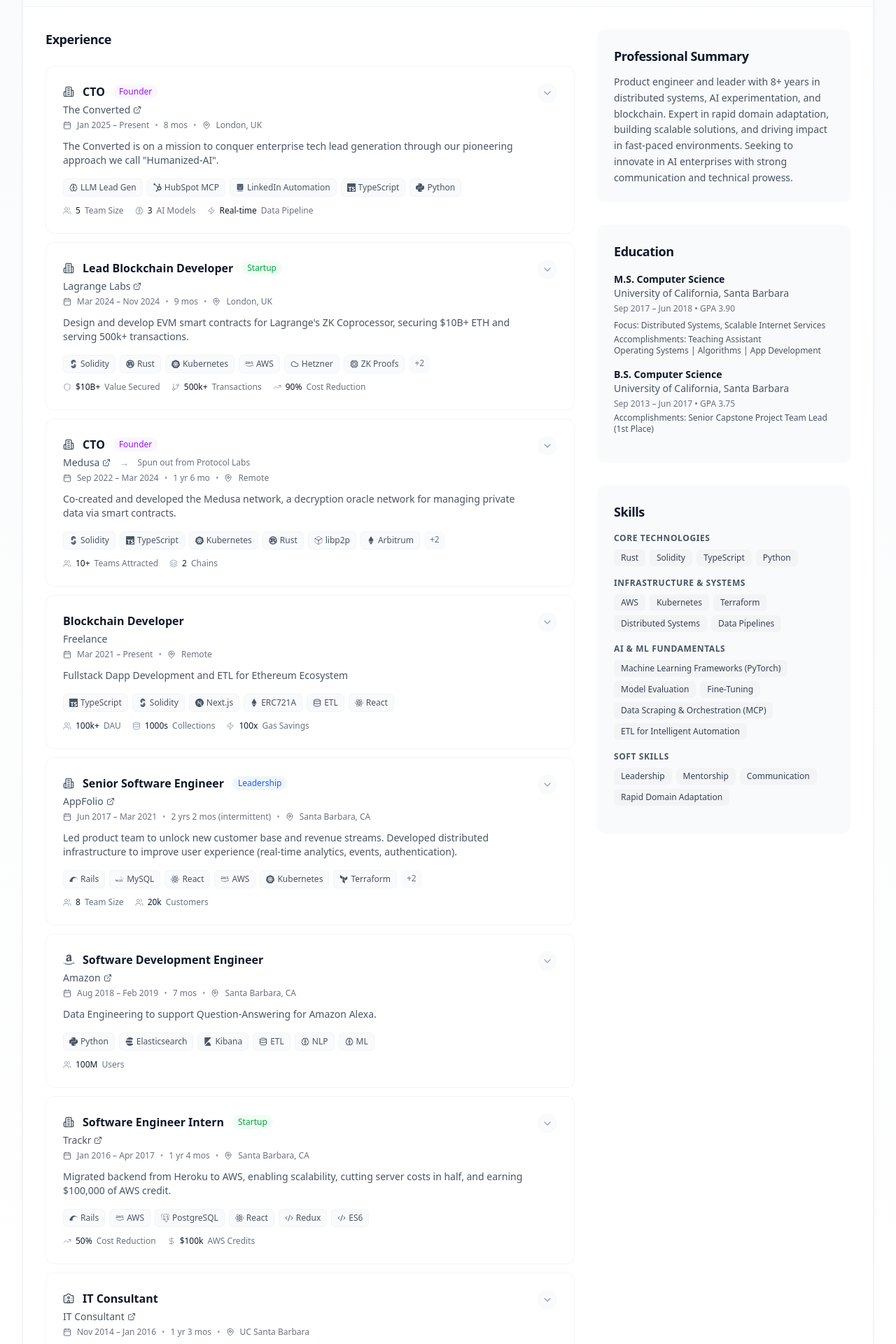
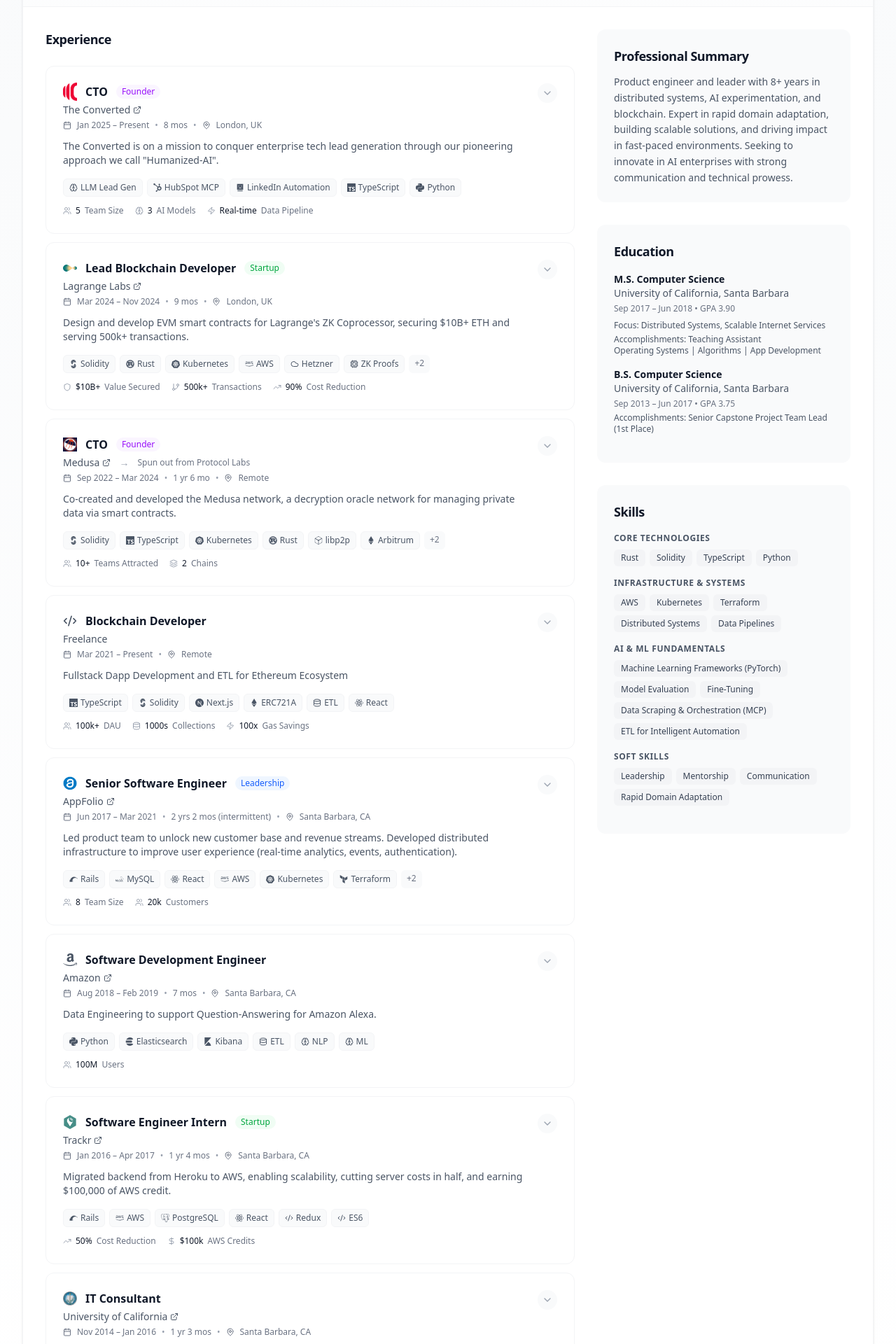
Before and after one commit to Joni-Space/website, a Next.js app: page /resume in a window 1280 px wide. Shown: the part 220-2140 px from the top of the page at 70% size. Built offline with nearby package versions, Linux system fonts and the light colour scheme.

Commit message:
company logos

```diff
--- a/app/resume/company-logos.tsx
+++ b/app/resume/company-logos.tsx
@@ -1,6 +1,28 @@
 import React from 'react'
+import Image from 'next/image'
 import { SiAmazon } from 'react-icons/si'
-import { Building2, University } from 'lucide-react'
+import { Building2, Code2 } from 'lucide-react'
+
+// Company logo component wrapper
+const CompanyLogo: React.FC<{
+  src?: string
+  alt: string
+  fallback?: React.ReactNode
+}> = ({ src, alt, fallback = <Building2 className="w-5 h-5" /> }) => {
+  if (!src) return <>{fallback}</>
+
+  return (
+    <div className="relative w-5 h-5 flex items-center justify-center">
+      <Image
+        src={src}
+        alt={alt}
+        width={20}
+        height={20}
+        className="object-contain"
+      />
+    </div>
+  )
+}
 
 // Company logos and URLs mapping
 export const companyInfo: {
@@ -8,34 +30,55 @@
 } = {
   'The Converted': {
     url: 'https://theconverted.io',
-    logo: <Building2 className="w-4 h-4" />,
+    logo: (
+      <CompanyLogo
+        src="/resume/logos/the-converted-logo.png"
+        alt="The Converted"
+      />
+    ),
   },
   'Lagrange Labs': {
     url: 'https://www.lagrange.dev',
-    logo: <Building2 className="w-4 h-4" />,
+    logo: (
+      <CompanyLogo src="/resume/logos/lagrange-logo.svg" alt="Lagrange Labs" />
+    ),
   },
   Medusa: {
     url: 'https://cryptonet.org/projects/project-medusa-scalable-threshold-network-on-chain',
-    logo: <Building2 className="w-4 h-4" />,
+    logo: <CompanyLogo src="/resume/logos/medusa-logo.png" alt="Medusa" />,
   },
   'Protocol Labs': {
     url: 'https://www.protocol.ai',
-    logo: <Building2 className="w-4 h-4" />,
+    logo: (
+      <CompanyLogo
+        src="/resume/logos/protocol-labs-logo.png"
+        alt="Protocol Labs"
+      />
+    ),
   },
   AppFolio: {
     url: 'https://www.appfolio.com',
-    logo: <Building2 className="w-4 h-4" />,
+    logo: <CompanyLogo src="/resume/logos/appfolio-logo.png" alt="AppFolio" />,
   },
   Amazon: {
     url: 'https://amazon.com',
-    logo: <SiAmazon className="w-4 h-4" />,
+    logo: <SiAmazon className="w-5 h-5" />,
   },
   Trackr: {
     url: 'https://en.wikipedia.org/wiki/TrackR',
-    logo: <Building2 className="w-4 h-4" />,
+    logo: <CompanyLogo src="/resume/logos/trackr-logo.png" alt="Trackr" />,
   },
-  'IT Consultant': {
+  'University of California': {
     url: 'https://education.ucsb.edu',
-    logo: <University className="w-4 h-4" />,
+    logo: (
+      <CompanyLogo
+        src="/resume/logos/ucsb-logo.webp"
+        alt="University of California"
+      />
+    ),
+  },
+  Freelance: {
+    url: '',
+    logo: <Code2 className="w-5 h-5" />,
   },
 }
--- a/app/resume/data.tsx
+++ b/app/resume/data.tsx
@@ -364,8 +364,8 @@
   },
   {
     title: 'IT Consultant',
-    company: 'IT Consultant',
-    location: 'UC Santa Barbara',
+    company: 'University of California',
+    location: 'Santa Barbara, CA',
     dates: 'Nov 2014 – Jan 2016',
     duration: '1 yr 3 mos',
     type: 'technical',
```
Also changed, not shown: public/resume/logos/ucsb-logo.webp (added).
